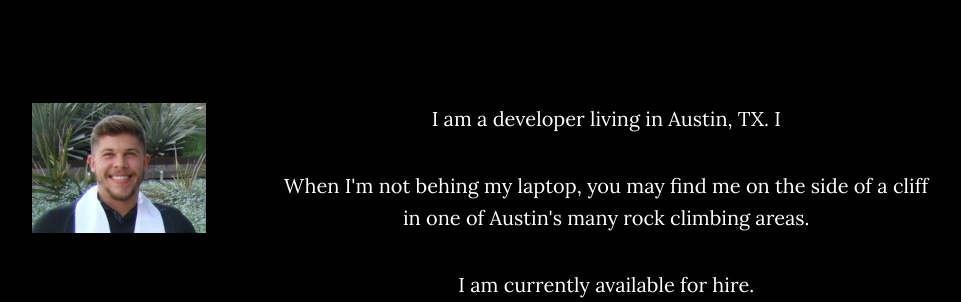
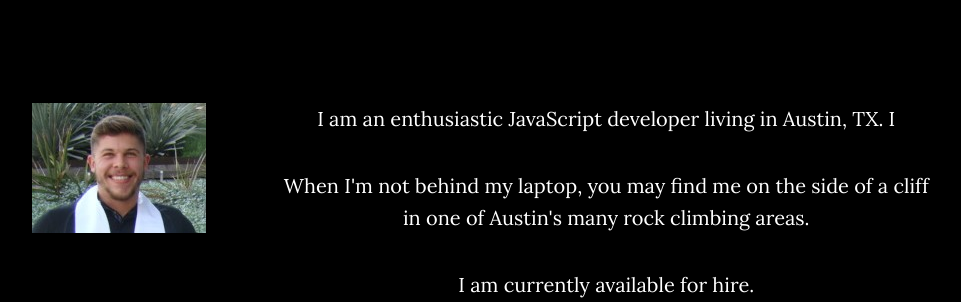
Before and after one commit to RJRowland93/RJRowland93.github.io, a PHP site: page / in a window 1280 px wide. Shown: the part 947-1249 px from the top of the page, without its empty margins (180-1141 px from the left). Run offline with PHP 8.4, Linux system fonts and the light colour scheme; some libraries are stand-ins or nearby versions.

Commit message:
fixed a typo in the bio

```diff
--- a/css/main.css
+++ b/css/main.css
@@ -8,7 +8,7 @@
 	justify-content: center;
 }
 .projPic {
-	width: 250px !important;
+	width: 250px;
 	height: auto;
 	margin-bottom: 10px;
 }
--- a/index.html
+++ b/index.html
@@ -93,8 +93,8 @@
                 <img src="./img/profile.JPG" alt="Randal's Profile Picture" class="center-block">
             </div>
             <div class="col-sm-12 col-lg-7">
-                <p>I am a developer living in Austin, TX. I </p>
-                <p>When I'm not behing my laptop, you may find me on the side of a cliff in one of Austin's many rock climbing areas.</p>
+                <p>I am an enthusiastic JavaScript developer living in Austin, TX. I </p>
+                <p>When I'm not behind my laptop, you may find me on the side of a cliff in one of Austin's many rock climbing areas.</p>
                 <p>I am currently available for hire.</p>
             </div>
         </div>
@@ -110,9 +110,7 @@
                 <!-- Fetch -->
                 <div class="row buffer">
                   <div class="col-sm-12 col-lg-4 center-vertical">
-
                       <img class="projPic" src="./img/fetch.png" alt="Fetch Logo">
-
                   </div>
                   <div class="col-sm-12 col-lg-8">
                     <h4 class="media-heading">Fetch</h4>
@@ -127,7 +125,6 @@
                 <!-- Tipsy Weather -->
                 <div class="row buffer">
                   <div class="col-sm-12 col-lg-4 center-vertical">
-
                       <img class="projPic" src="./img/tipsy.png" alt="Tipsy Weather Logo">
 
                   </div>
@@ -144,9 +141,7 @@
                 <!-- Lift Log -->
                 <div class="row">
                   <div class="col-sm-12 col-lg-4 center-vertical">
-
                       <img class="projPic" src="./img/profile.JPG" alt="LiftLog Logo">
-
                   </div>
                   <div class="col-sm-12 col-lg-8">
                     <h4 class="media-heading">Lift Log</h4>
```
